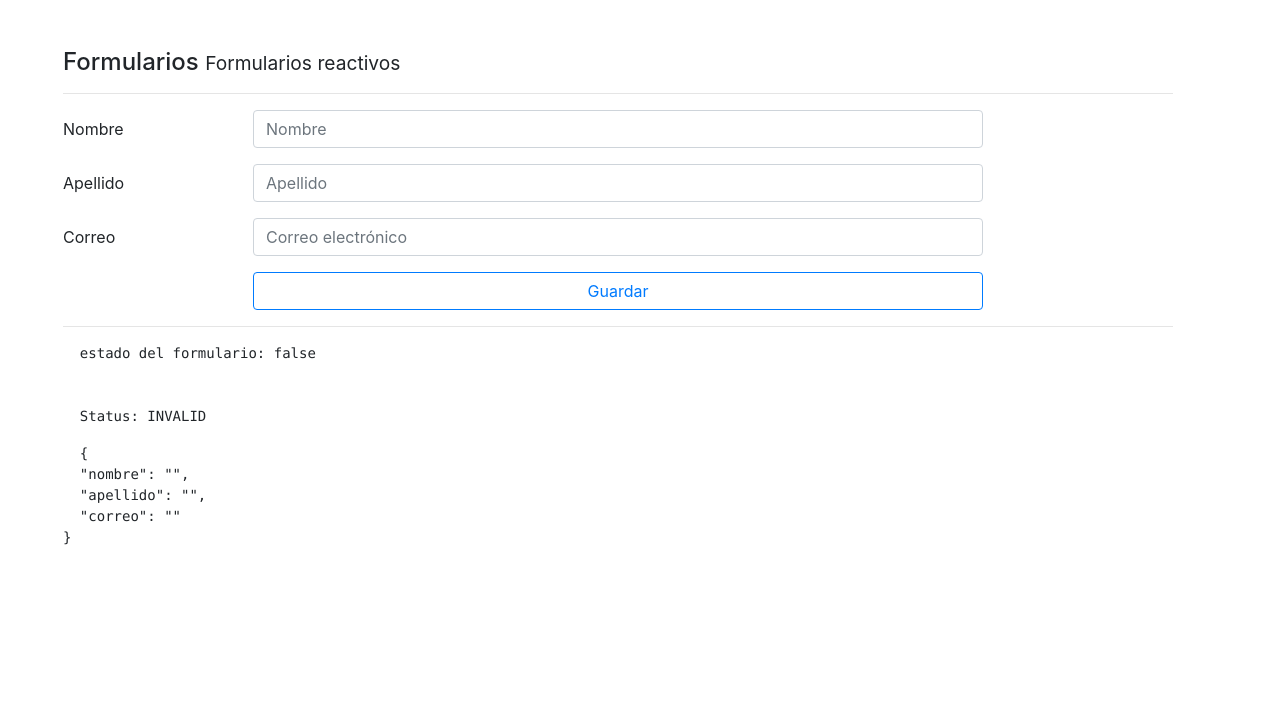
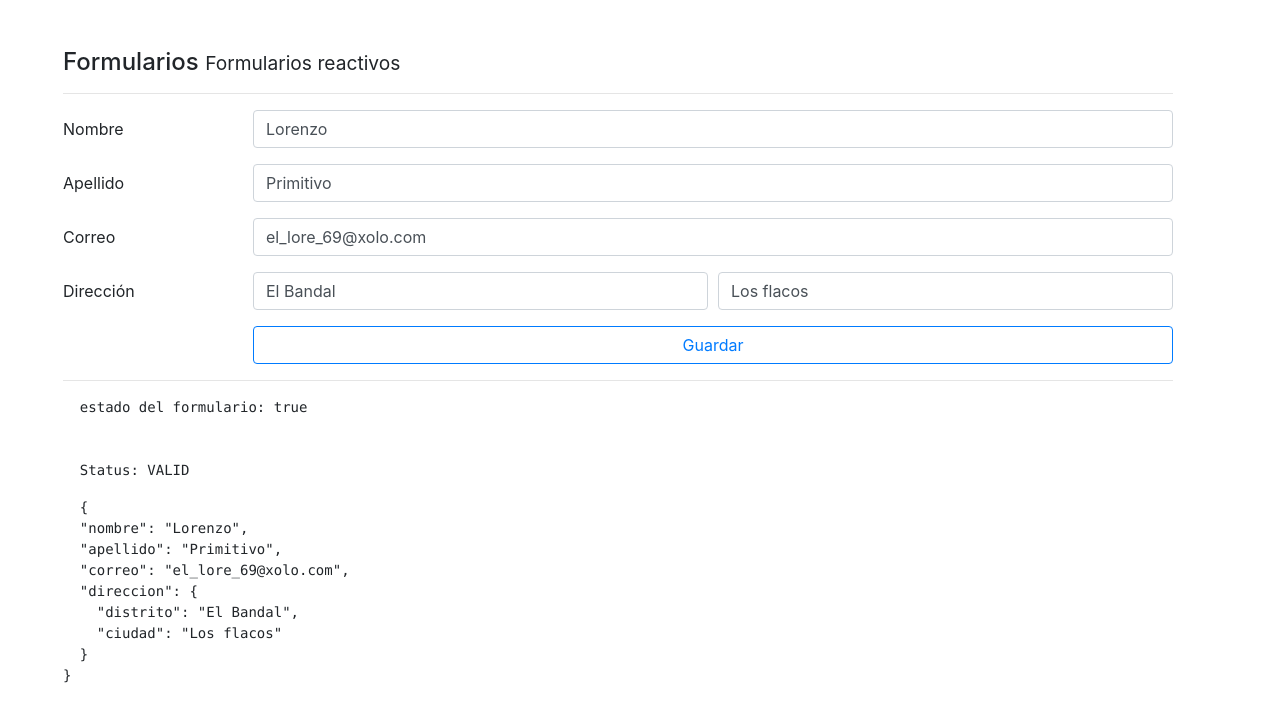
Before and after one commit to MilthonB/Angular-practicas, an Angular app in the folder formularios/: page /reactivo in a window 1280 px wide. Shown: the top 722 px of the page. Built offline with nearby package versions, Linux system fonts and the light colour scheme.

Commit message:
reset reactive carga inicial

```diff
--- a/formularios/src/app/pages/reactive/reactive.component.html
+++ b/formularios/src/app/pages/reactive/reactive.component.html
@@ -6,7 +6,7 @@
 
     <div class="form-group row">
       <label class="col-2 col-form-label">Nombre</label>
-      <div class="col-8">
+      <div class="col">
 
         <input class="form-control"
                type="text"
@@ -19,7 +19,7 @@
 
     <div class="form-group row">
       <label class="col-2 col-form-label">Apellido</label>
-      <div class="col-8">
+      <div class="col">
 
         <input class="form-control"
                type="text"
@@ -32,9 +32,13 @@
 
   </div>
 
+
+
+
+
   <div class="form-group row">
     <label class="col-2 col-form-label">Correo</label>
-    <div class="col-8">
+    <div class="col">
 
       <input class="form-control"
              type="email"
@@ -47,9 +51,36 @@
 
 
 
+
+  <div class="form-group row" formGroupName="direccion">
+    <label class="col-2 col-form-label">Dirección</label>
+    <div class="form-row col" >
+
+      <div class="col">
+
+        <input type="text" class="form-control"
+                placeholder="Distrito"
+                [class.is-invalid]="distritoNoValido"
+                formControlName="distrito">
+
+      </div>
+
+      <div class="col">
+
+        <input type="text" class="form-control"
+                placeholder="Ciudad"
+                [class.is-invalid]="distritoNoValido"
+                formControlName="ciudad">
+
+      </div>
+
+    </div>
+  </div>
+
+
   <div class="form-group row">
     <label class="col-2 col-form-label">&nbsp;</label>
-    <div class="input-group col-md-8">
+    <div class="input-group col">
       <button type="submit" class="btn btn-outline-primary btn-block">
         Guardar
       </button>
--- a/formularios/src/app/pages/reactive/reactive.component.ts
+++ b/formularios/src/app/pages/reactive/reactive.component.ts
@@ -13,6 +13,7 @@ export class ReactiveComponent implements OnInit {
   constructor( private fb: FormBuilder) {
 
     this.crearFormulario();
+    this.cargarDatosAlFormulario();
 
   }
 
@@ -33,6 +34,14 @@ export class ReactiveComponent implements OnInit {
     return this.forma.get('correo').invalid && this.forma.get('correo').touched;
   }
 
+  get distritoNoValido(){
+    return this.forma.get('direccion.distrito').invalid && this.forma.get('direccion.distrito').touched;
+  }
+
+  get ciudadNoValido(){
+    return this.forma.get('direccion.ciudad').invalid && this.forma.get('direccion.ciudad').touched;
+  }
+
   crearFormulario(){
     //nombre:['valor que deseas establecer como defecto',
     //'validadores sincronos',
@@ -45,12 +54,29 @@ export class ReactiveComponent implements OnInit {
 
     //nombre: ['',],
       this.forma = this.fb.group({
-        nombre  : ['', [Validators.required, Validators.minLength(5)]],
-        apellido: ['', [Validators.required, Validators.minLength(5)]],
-        correo  : ['', [Validators.pattern("[a-z0-9._%+-]+@[a-z0-9.-]+\.[a-z]{2,3}$"), Validators.required]
-      ],
+        nombre   : ['', [Validators.required, Validators.minLength(5)]],
+        apellido : ['', [Validators.required, Validators.minLength(5)]],
+        correo   : ['', [Validators.pattern("[a-z0-9._%+-]+@[a-z0-9.-]+\.[a-z]{2,3}$"), Validators.required]],
+        direccion: this.fb.group({
+          distrito: ['', Validators.required],
+          ciudad  : ['',Validators.required],
+        })
       });
 
+  }
+
+
+  cargarDatosAlFormulario(){
+
+    this.forma.reset({
+      nombre: 'Lorenzo',
+      apellido: 'Primitivo',
+      correo: 'el_lore_69@xolo.com',
+      direccion: {
+        distrito: 'El Bandal',
+        ciudad: 'Los flacos'
+      }
+    });
   }
 
 
```
